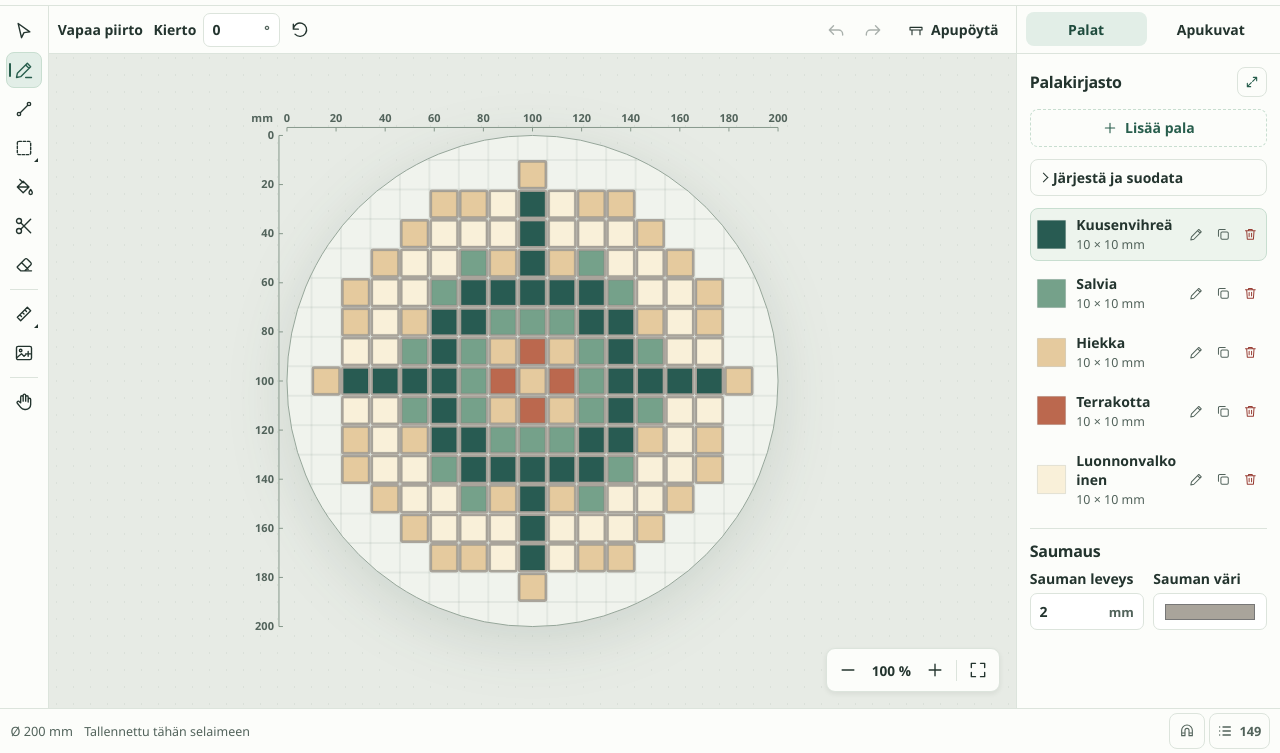
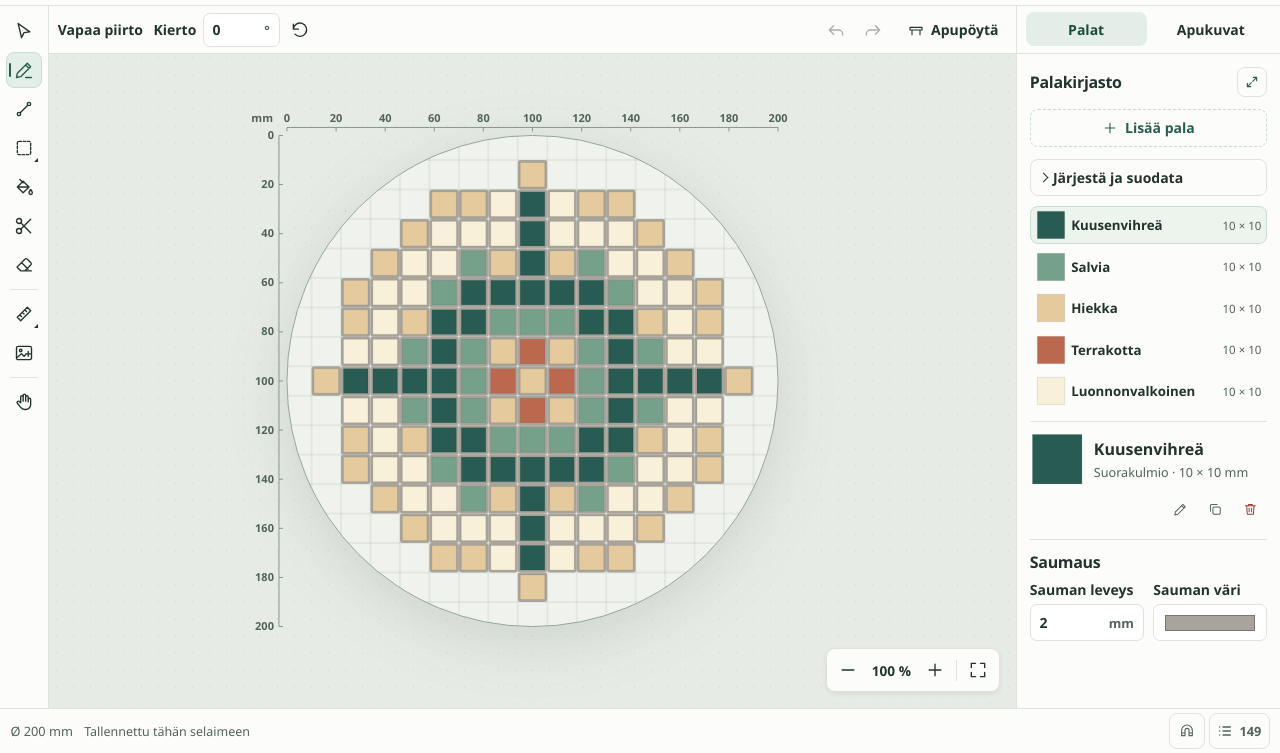
Before and after one commit to jere-myyrylainen/mosaicplanner, a plain HTML site: page index.html in a window 1280 px wide. Shown: the part 47-800 px from the top of the page. Drawn offline with Linux system fonts and the light colour scheme.

Commit message:
Compact the tile library and show selected tile details

```diff
--- a/editor.js
+++ b/editor.js
@@ -89,6 +89,7 @@
   let libraryOrder = restoreLibraryOrder();
   let librarySource;
   let availableTiles = [];
+  let compactSwatchViewSize = 8;
   let libraryTileColors = new Map();
   let activeTileId;
   let selectedIds = new Set();
@@ -469,8 +470,7 @@
     renderInventory(placementIndex.tileTypes, counts);
   }
 
-  function tileSwatch(tile) {
-    const viewSize = Math.max(tile.width, tile.height) * 1.1;
+  function tileSwatch(tile, viewSize = Math.max(tile.width, tile.height) * 1.1) {
     const swatch = svgElement('svg', {
       class: 'tile-swatch', 'aria-hidden': 'true',
       viewBox: [-viewSize / 2, -viewSize / 2, viewSize, viewSize].join(' ')
@@ -540,10 +540,12 @@
     byId('board-radius-field').hidden = boardRadiusInput.disabled = !rounded;
   }
 
-  function tileSizeText(tile) {
-    if (tile.shape === 'circle') return 'Ø ' + I18n.number(tile.width) + ' mm';
-    if (tile.shape === 'equilateral') return '△ ' + I18n.number(tile.width) + ' mm';
-    return I18n.number(tile.width) + ' × ' + I18n.number(tile.height) + ' mm';
+  function tileSizeText(tile, withUnit = true) {
+    const width = I18n.number(tile.width);
+    const unit = withUnit ? ' mm' : '';
+    if (tile.shape === 'circle') return 'Ø ' + width + unit;
+    if (tile.shape === 'equilateral') return '△ ' + width + unit;
+    return width + ' × ' + I18n.number(tile.height) + unit;
   }
 
   function tileSizeKey(tile) {
@@ -564,6 +566,7 @@
     if (librarySource === project.tiles) return;
     librarySource = project.tiles;
     availableTiles = project.tiles.filter(tile => !tile.archived);
+    compactSwatchViewSize = Math.max(8, ...availableTiles.map(tile => Math.max(tile.width, tile.height) * 1.1));
     byId('library-tools').hidden = availableTiles.length === 0;
 
     const sizes = new Map();
@@ -663,9 +666,68 @@
     return tiles;
   }
 
+  function tileTagPills(tags) {
+    const pills = document.createElement('span');
+    pills.className = 'tile-tags';
+    for (const tag of tags) {
+      const pill = document.createElement('span');
+      pill.className = 'tile-tag';
+      pill.textContent = pill.title = tag;
+      pills.append(pill);
+    }
+    return pills;
+  }
+
+  function tileLibraryActions(tile) {
+    const actions = document.createElement('div');
+    actions.className = 'tile-actions';
+    const controls = [
+      ['edit-tile', 'edit', 'editTileType', 'editNamedTile', () => openTileDialog(tile)],
+      ['clone-tile', 'copy', 'cloneTileType', 'cloneNamedTile', () => openTileDialog(tile, { clone: true })],
+      ['remove-tile delete-button', 'delete', 'removeTileType', 'removeNamedTile', () => removeTileFromLibrary(tile)]
+    ];
+    for (const [className, symbol, title, label, handler] of controls) {
+      const button = document.createElement('button');
+      button.type = 'button';
+      button.className = 'icon-button ' + className;
+      button.dataset.tileAction = symbol;
+      button.title = t(title);
+      button.setAttribute('aria-label', t(label, { name: tile.name }));
+      button.append(icon(symbol));
+      button.addEventListener('click', handler);
+      actions.append(button);
+    }
+    return actions;
+  }
+
+  function renderLibraryTileDetails(tile) {
+    const details = byId('library-tile-details');
+    const focusedAction = details.contains(document.activeElement) && document.activeElement.dataset.tileAction;
+    details.hidden = !tile;
+    if (!tile) {
+      details.replaceChildren();
+      return;
+    }
+    const preview = document.createElement('div');
+    preview.className = 'library-tile-preview';
+    const caption = document.createElement('div');
+    const name = document.createElement('h3');
+    name.textContent = tile.name;
+    const metadata = document.createElement('p');
+    metadata.textContent = t(tile.shape) + ' · ' + tileSizeText(tile);
+    caption.append(name, metadata);
+    preview.append(tileSwatch(tile), caption);
+    details.replaceChildren(preview);
+    if (tile.tags?.length) details.append(tileTagPills(tile.tags));
+    const actions = tileLibraryActions(tile);
+    details.append(actions);
+    if (focusedAction) actions.querySelector('[data-tile-action="' + focusedAction + '"]')?.focus({ preventScroll: true });
+  }
+
   function renderLibrary() {
     refreshLibraryOptions();
     const visibleTiles = filteredLibraryTiles();
+    const expanded = editor.classList.contains('library-expanded');
     const list = byId('tile-list');
     const fragment = document.createDocumentFragment();
     const focusedTileId = list.contains(document.activeElement) ? document.activeElement.dataset.tileChoice : null;
@@ -693,42 +755,32 @@
       const name = document.createElement('strong');
       name.textContent = tile.name;
       const size = document.createElement('small');
+      caption.append(name);
+      if (expanded) {
         size.textContent = tileSizeText(tile);
-      caption.append(name, size);
+        caption.append(size);
         if (tile.tags?.length) {
           const tags = document.createElement('small');
-        tags.className = 'tile-tags';
-        tags.textContent = tile.tags.join(', ');
-        tags.title = tags.textContent;
+          tags.className = 'tile-card-tags';
+          tags.textContent = tags.title = tile.tags.join(', ');
           caption.append(tags);
         }
         choice.append(tileSwatch(tile), caption);
-
-      const edit = document.createElement('button');
-      edit.type = 'button';
-      edit.className = 'icon-button edit-tile';
-      edit.title = t('editTileType');
-      edit.setAttribute('aria-label', t('editNamedTile', { name: tile.name }));
-      edit.append(icon('edit'));
-      edit.addEventListener('click', () => openTileDialog(tile));
-      const clone = document.createElement('button');
-      clone.type = 'button';
-      clone.className = 'icon-button clone-tile';
-      clone.title = t('cloneTileType');
-      clone.setAttribute('aria-label', t('cloneNamedTile', { name: tile.name }));
-      clone.append(icon('copy'));
-      clone.addEventListener('click', () => openTileDialog(tile, { clone: true }));
-      const remove = document.createElement('button');
-      remove.type = 'button';
-      remove.className = 'icon-button remove-tile delete-button';
-      remove.title = t('removeTileType');
-      remove.setAttribute('aria-label', t('removeNamedTile', { name: tile.name }));
-      remove.append(icon('delete'));
-      remove.addEventListener('click', () => removeTileFromLibrary(tile));
-      const actions = document.createElement('div');
-      actions.className = 'tile-actions';
-      actions.append(edit, clone, remove);
-      item.append(choice, actions);
+        item.append(choice, tileLibraryActions(tile));
+      } else {
+        if (tile.tags?.length) caption.append(tileTagPills(tile.tags));
+        size.className = 'tile-size';
+        size.textContent = tileSizeText(tile, false);
+        size.title = tileSizeText(tile);
+        const unit = document.createElement('span');
+        unit.className = 'sr-only';
+        unit.textContent = ' mm';
+        size.append(unit);
+        // Share the scale across the library, with a minimum visible silhouette for unusually small tiles.
+        const viewSize = Math.min(compactSwatchViewSize, Math.max(tile.width, tile.height) * 4);
+        choice.append(tileSwatch(tile, viewSize), caption, size);
+        item.append(choice);
+      }
       fragment.append(item);
     }
     list.replaceChildren(fragment);
@@ -737,10 +789,11 @@
     result.hidden = libraryFilterCount() === 0;
     result.textContent = visibleTiles.length ?
       t('libraryResult', { visible: visibleTiles.length, total: availableTiles.length }) : t('noFilterMatches');
-    const hiddenTile = visibleTiles.some(tile => tile.id === activeTileId) ? null :
-      availableTiles.find(tile => tile.id === activeTileId);
+    const selectedTile = availableTiles.find(tile => tile.id === activeTileId);
+    const hiddenTile = !visibleTiles.some(tile => tile.id === activeTileId) && selectedTile;
     byId('hidden-drawing-tile').hidden = !hiddenTile;
     if (hiddenTile) byId('hidden-drawing-tile').textContent = t('hiddenDrawingTile', { name: hiddenTile.name });
+    renderLibraryTileDetails(expanded ? undefined : selectedTile);
     if (focusTarget) focusTarget.focus({ preventScroll: true });
   }
 
@@ -754,6 +807,7 @@
     expandLibrary.title = t(label);
     expandLibrary.setAttribute('aria-label', t(label));
     expandLibrary.querySelector('use').setAttribute('href', expanded ? '#i-collapse' : '#i-expand');
+    renderLibrary();
     drawHover = undefined;
     layers.preview.replaceChildren();
     renderView();
@@ -1319,7 +1373,8 @@
     commit({ ...project, tiles });
     if (source) {
       const action = editing ? '.edit-tile' : '.tile-choice';
-      const nextControl = byId('tile-list').querySelector('.tile-row.active ' + action) || byId('add-tile-text');
+      const nextControl = byId('tile-list').querySelector('.tile-row.active ' + action) ||
+        byId('library-tile-details').querySelector(action) || byId('add-tile-text');
       nextControl.focus({ preventScroll: true });
     }
     if (shouldStartDrawing && !selectedIds.size) setTool('draw');
--- a/i18n.js
+++ b/i18n.js
@@ -119,6 +119,7 @@
     clearFilters: ["Tyhjennä suodattimet", "Clear filters"],
     tileTypes: ["Palatyypit", "Tile types"],
     emptyLibrary: ["Palakirjasto on tyhjä.", "The tile library is empty."],
+    selectedTileType: ["Valittu palatyyppi", "Selected tile type"],
     selectedTile: ["Valittu pala", "Selected tile"],
     selectedCutTile: ["Leikattu pala", "Cut tile"],
     cutTileCount: ["{total} ({cut} leikattua)", "{total} ({cut} cut)"],
--- a/index.html
+++ b/index.html
@@ -6,12 +6,12 @@
   <meta name="theme-color" media="(prefers-color-scheme: light)" content="#fcfdfa">
   <meta name="theme-color" media="(prefers-color-scheme: dark)" content="#242a26">
   <title>Mosaic Planner</title>
-  <link rel="stylesheet" href="styles.css?v=23">
-  <script defer src="i18n.js?v=22"></script>
+  <link rel="stylesheet" href="styles.css?v=24">
+  <script defer src="i18n.js?v=23"></script>
   <script defer src="geometry.js?v=27"></script>
   <script defer src="board-renderer.js?v=11"></script>
   <script defer src="project-storage.js?v=1"></script>
-  <script defer src="editor.js?v=27"></script>
+  <script defer src="editor.js?v=28"></script>
 </head>
 <body inert>
   <svg class="icon-definitions" xmlns="http://www.w3.org/2000/svg" aria-hidden="true">
@@ -238,6 +238,7 @@
           <ul id="tile-list" class="tile-list" data-aria-label="tileTypes"></ul>
           <p id="empty-library" class="empty-library" hidden data-text="emptyLibrary"></p>
         </div>
+        <section id="library-tile-details" class="library-tile-details" hidden data-aria-label="selectedTileType"></section>
         <section class="seam-settings" aria-labelledby="seam-heading">
           <h2 id="seam-heading" data-text="grout"></h2>
           <div class="fields-row">
--- a/styles.css
+++ b/styles.css
@@ -382,30 +382,41 @@ select {
 .library-note { margin: .42rem 0 0; color: var(--muted); font-size: .8rem; }
 .field-hint { color: var(--muted); font-size: .8rem; font-weight: 400; }
 .tile-list {
-  list-style: none; padding: 0; margin: .75rem 0 0; display: grid; gap: .36rem; align-content: start;
+  list-style: none; padding: 0; margin: .65rem 0 0; display: grid; gap: .2rem; align-content: start;
 }
 .tile-list:empty { margin-top: 0; }
 .empty-library { margin: .6rem 0 0; color: var(--muted); font-size: .875rem; }
 .tile-row {
-  display: flex; flex-wrap: wrap; align-items: center;
-  border: 1px solid transparent; border-radius: 8px; gap: .05rem; padding-right: .2rem;
+  min-width: 0; border: 1px solid transparent; border-radius: 8px;
 }
 .tile-row.active { background: var(--tile-active); border-color: var(--active-line); }
 .tile-row:hover { background: var(--tile-active); }
 .tile-row button:focus-visible { outline-offset: -2px; }
 .tile-choice {
-  display: flex; flex: 1 1 7rem; align-items: center; min-width: 0; gap: .58rem; padding: .42rem .32rem;
+  display: grid; grid-template-columns: 30px minmax(0, 1fr) auto; align-items: center;
+  width: 100%; min-width: 0; gap: .35rem; padding: .2rem .3rem;
   text-align: left; background: transparent; border: 0; border-radius: 7px;
 }
-.tile-swatch {
-  width: 31px; height: 31px; flex: none;
+.tile-swatch { width: 30px; height: 30px; flex: none; }
+.tile-caption { min-width: 0; display: flex; flex-wrap: wrap; align-items: baseline; gap: .13rem .3rem; }
+.tile-caption strong { min-width: 0; overflow-wrap: anywhere; font-size: .83rem; }
+.tile-size { color: var(--muted); font-size: .72rem; font-variant-numeric: tabular-nums; white-space: nowrap; }
+.tile-tags { display: flex; flex-wrap: wrap; min-width: 0; max-width: 100%; gap: .15rem .2rem; }
+.tile-tag {
+  max-width: 100%; overflow: hidden; text-overflow: ellipsis; white-space: nowrap;
+  padding: .02rem .3rem; border-radius: 999px; background: var(--active);
+  color: var(--accent-dark); font-size: .68rem; line-height: 1.3;
 }
-.tile-caption { min-width: 0; display: grid; gap: .11rem; }
-.tile-caption strong { overflow-wrap: anywhere; font-size: .875rem; }
-.tile-caption small { color: var(--muted); font-size: .78rem; }
-.tile-caption .tile-tags { overflow: hidden; text-overflow: ellipsis; white-space: nowrap; }
+.library-tile-details { display: grid; gap: .35rem; padding-top: .65rem; margin-top: .65rem; border-top: 1px solid var(--line); }
+.library-tile-preview { display: flex; align-items: center; min-width: 0; gap: .6rem; }
+.library-tile-preview .tile-swatch { width: 3.4rem; height: 3.4rem; }
+.library-tile-preview div { min-width: 0; overflow-wrap: anywhere; }
+.library-tile-preview h3 { margin: 0; font-size: 1rem; }
+.library-tile-preview p { margin: .15rem 0 0; color: var(--muted); font-size: .79rem; }
+.library-tile-details .tile-tag { white-space: normal; overflow-wrap: anywhere; }
 .tile-actions { display: flex; gap: .05rem; margin-inline-start: auto; }
 .tile-actions .icon-button { width: 26px; height: 30px; }
+.library-tile-details .tile-actions .icon-button { width: 34px; height: 34px; }
 .edit-tile, .clone-tile { color: var(--muted); }
 .tile-actions .icon { width: .92rem; height: .92rem; }
 .add-tile-text { width: 100%; margin-top: .7rem; border: 1px dashed var(--active-line); color: var(--accent); }
@@ -429,8 +440,9 @@ select {
   .dock-tabs { flex: none; }
   .library-panel { display: flex; flex-direction: column; min-height: 0; overflow-y: auto; }
   .reference-panel { overflow-y: auto; }
-  .library-heading, .seam-settings { flex: none; }
-  .library-content { display: flex; flex-direction: column; flex: 1; min-height: 0; }
+  .library-heading, .library-tile-details, .seam-settings { flex: none; }
+  .library-content { display: flex; flex-direction: column; min-height: 0; }
+  .library-expanded .library-content { flex: 1; }
   .library-content > :not(.tile-list) { flex: none; }
   .library .tile-list { overflow-y: auto; }
   .library .tile-list:not(:empty) { min-height: min(12vh, 5rem); }
@@ -448,11 +460,14 @@ select {
   background: var(--tile-active); border-color: var(--active-line);
 }
 .library-expanded .tile-choice {
-  flex-direction: column; align-items: flex-start; gap: .5rem;
+  display: flex; flex-direction: column; align-items: flex-start; gap: .5rem;
   min-height: 5.5rem; padding: .45rem;
 }
 .library-expanded .tile-swatch { width: 34px; height: 34px; }
-.library-expanded .tile-caption { width: 100%; }
+.library-expanded .tile-caption { width: 100%; display: grid; gap: .11rem; }
+.library-expanded .tile-caption strong { font-size: .875rem; }
+.library-expanded .tile-caption small { color: var(--muted); font-size: .78rem; }
+.tile-card-tags { overflow: hidden; text-overflow: ellipsis; white-space: nowrap; }
 .library-expanded .tile-actions .icon-button { width: 32px; }
 
 dialog {
@@ -508,4 +523,5 @@ dialog form > p { margin: 0; color: var(--muted); }
   .tool-rail { --tool-inset: 0px; --tool-gap: 0px; }
   .tool-rail .icon-button, .status-popover summary { min-width: 44px; min-height: 44px; }
   .worktable-zoom .icon-button, .worktable-toggle { min-width: 44px; min-height: 44px; }
+  .library-tile-details .tile-actions .icon-button { min-width: 44px; min-height: 44px; }
 }
```
Also changed, not shown: 2 other files. Lines whose indentation alone changed are shown as unchanged.
